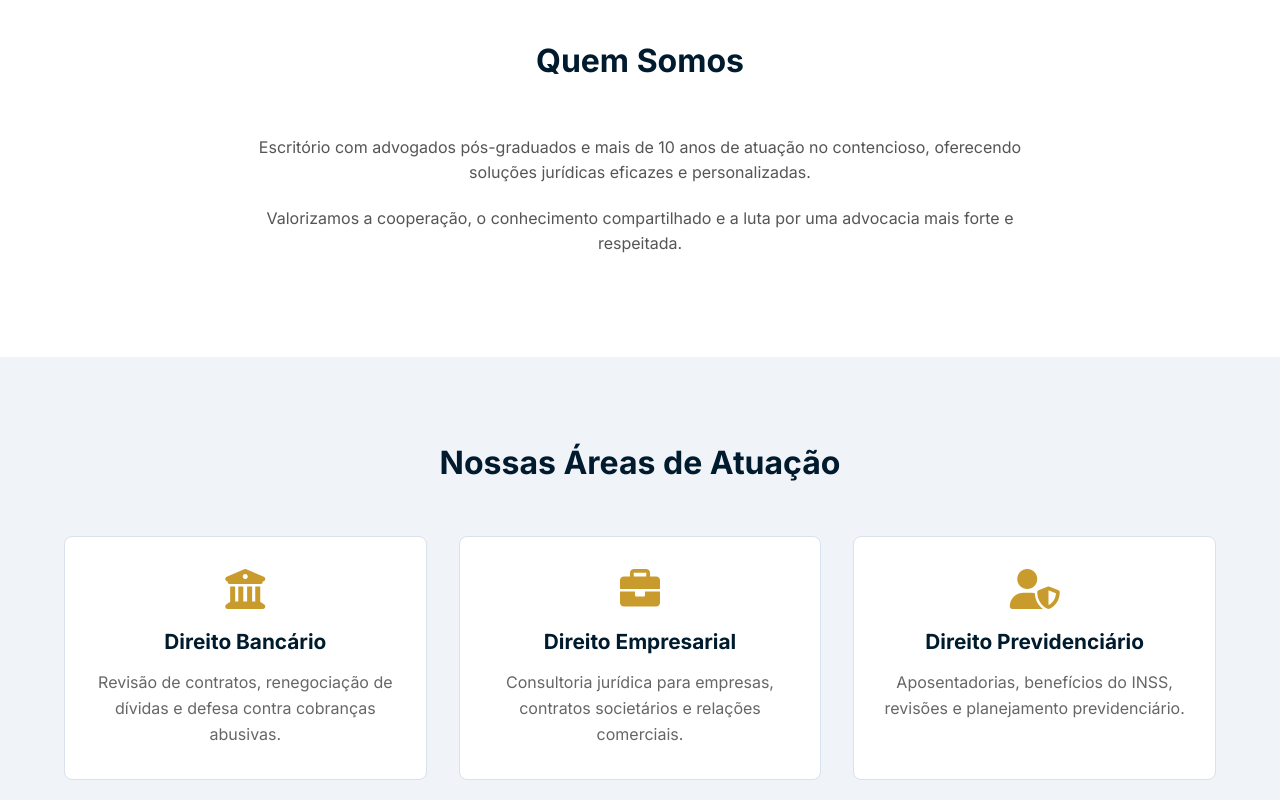
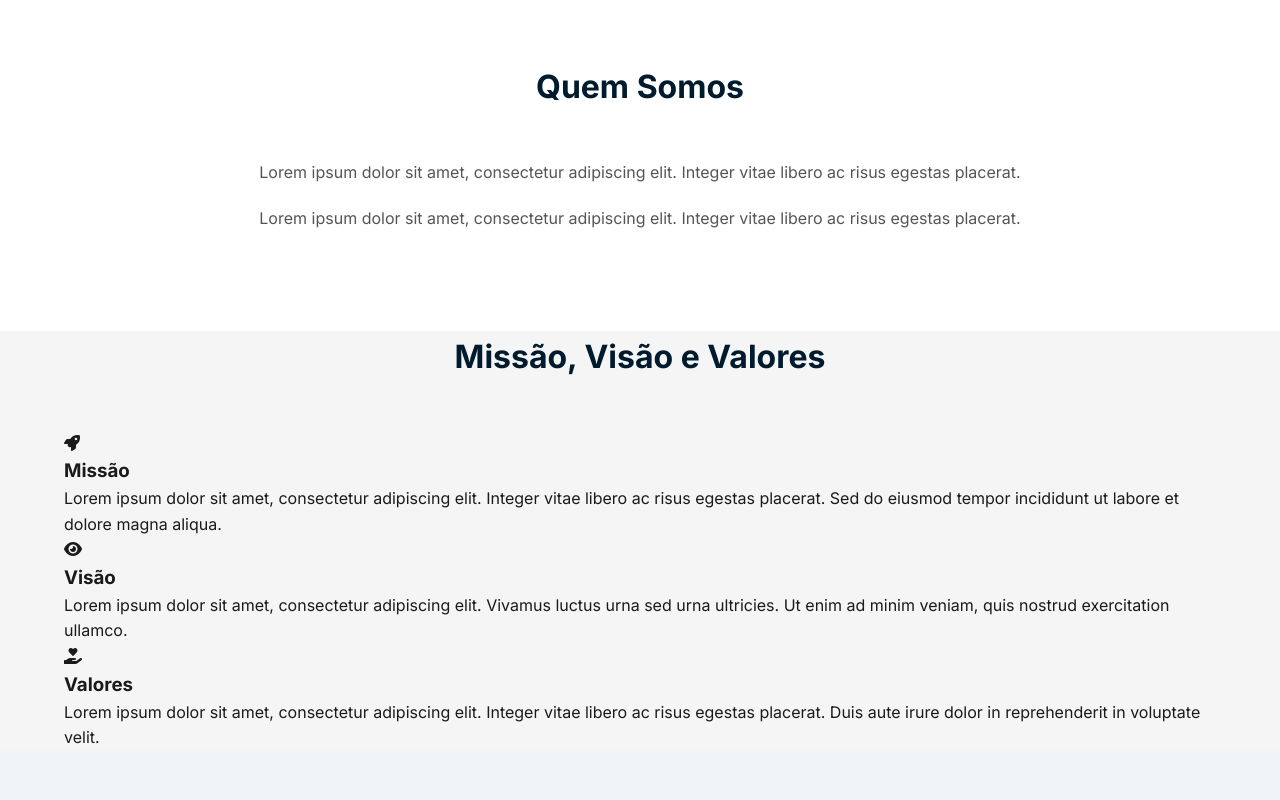
Before and after one commit to Pedro7776/Kleber_Advocacia, a plain HTML site: page index.html in a window 1280 px wide. Shown: the part 780-1580 px from the top of the page. Drawn offline with Linux system fonts and the light colour scheme.

Commit message:
Refactor index.html structure and content

```diff
--- a/index.html
+++ b/index.html
@@ -28,8 +28,10 @@
                 <ul class="nav-menu" id="navMenu">
                     <li><a href="#home" class="nav-link active">Home</a></li>
                     <li><a href="#quem-somos" class="nav-link">Quem Somos</a></li>
+                      <li><a href="#missao-visao-valores" class="nav-link">Missão, Visão e Valores</a></li>
                     <li><a href="#servicos" class="nav-link">Serviços</a></li>
                     <li><a href="#contato" class="nav-link">Contato</a></li>
+
                 </ul>
             </nav>
         </div>
@@ -47,13 +49,71 @@
             </div>
         </section>
 
-        <!-- QUEM SOMOS -->
+</div>
+
+
+</section>
+
+
+     <!-- QUEM SOMOS  -->
 <section id="quem-somos" class="quem-somos">
     <div class="container">
-                <h3 class="section-title">Quem Somos</h3>
+        <h2 class="section-title">Quem Somos</h2>
         <div class="quem-somos-content">
-                    <p>Escritório com advogados pós-graduados e mais de 10 anos de atuação no contencioso, oferecendo soluções jurídicas eficazes e personalizadas.</p>
-                    <p>Valorizamos a cooperação, o conhecimento compartilhado e a luta por uma advocacia mais forte e respeitada.</p>
+            <p class="descricao-texto">
+                Lorem ipsum dolor sit amet, consectetur adipiscing elit. Integer vitae libero ac risus egestas placerat.
+            </p>
+            <p class="descricao-texto">
+                Lorem ipsum dolor sit amet, consectetur adipiscing elit. Integer vitae libero ac risus egestas placerat.
+            </p>
+        </div>
+    </div>
+</section>
+
+<!-- MISSÃO, VISÃO E VALORES -->
+<section id="missao-visao-valores" class="mvv">
+    <div class="container">
+        <h2 class="section-title">Missão, Visão e Valores</h2>
+
+        <div class="mvv-grid">
+            <!-- Missão -->
+            <div class="mvv-card">
+                <div class="mvv-icon">
+                    <i class="fas fa-rocket"></i>
+                </div>
+                <h3>Missão</h3>
+                <p>
+                    Lorem ipsum dolor sit amet, consectetur adipiscing elit.
+                    Integer vitae libero ac risus egestas placerat.
+                    Sed do eiusmod tempor incididunt ut labore et dolore magna aliqua.
+                </p>
+            </div>
+
+            <!-- Visão -->
+            <div class="mvv-card">
+                <div class="mvv-icon">
+                    <i class="fas fa-eye"></i>
+                </div>
+                <h3>Visão</h3>
+                <p>
+                    Lorem ipsum dolor sit amet, consectetur adipiscing elit.
+                    Vivamus luctus urna sed urna ultricies.
+                    Ut enim ad minim veniam, quis nostrud exercitation ullamco.
+                </p>
+            </div>
+
+            <!-- Valores -->
+            <div class="mvv-card">
+                <div class="mvv-icon">
+                    <i class="fas fa-hand-holding-heart"></i>
+                </div>
+                <h3>Valores</h3>
+                <p>
+                    Lorem ipsum dolor sit amet, consectetur adipiscing elit.
+                    Integer vitae libero ac risus egestas placerat.
+                    Duis aute irure dolor in reprehenderit in voluptate velit.
+                </p>
+            </div>
         </div>
     </div>
 </section>
@@ -62,7 +122,11 @@
 <section id="servicos" class="servicos">
     <div class="container">
         <h3 class="section-title">Nossas Áreas de Atuação</h3>
-       <div class="servicos-grid">
+
+        <div class="carousel-container">
+            <div class="carousel-wrapper">
+                <div class="carousel-track">
+                    <!-- Todos os cards de serviço -->
                     <div class="servico-card">
                         <i class="fas fa-university"></i>
                         <h4>Direito Bancário</h4>
@@ -141,7 +205,22 @@
                         <p>Planejamento tributário, recuperação de créditos e defesa fiscal.</p>
                     </div>
                 </div>
-       <!-- CONTATO -->
+            </div>
+
+            <!-- Botões de navegação -->
+            <button class="carousel-btn prev-btn">
+                <i class="fas fa-chevron-left"></i>
+            </button>
+            <button class="carousel-btn next-btn">
+                <i class="fas fa-chevron-right"></i>
+            </button>
+
+            <!-- Indicadores de página -->
+            <div class="carousel-indicators"></div>
+        </div>
+    </div>
+</section>
+
 <!-- CONTATO -->
 <section id="contato" class="contato">
     <div class="container">
```
Lines whose indentation alone changed are shown as unchanged.
